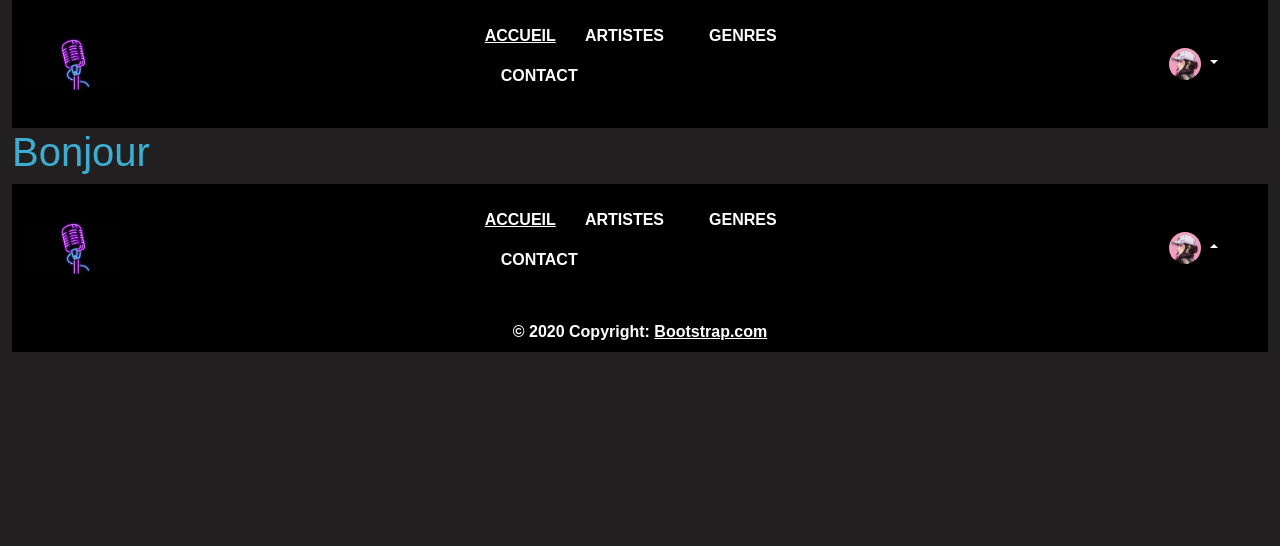
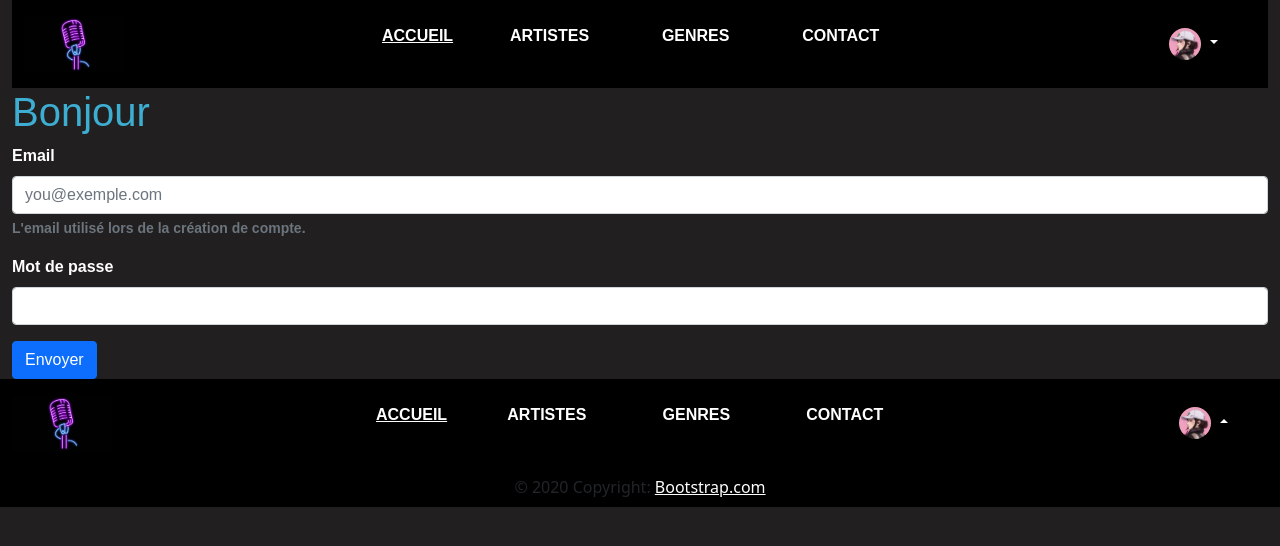
Before and after one commit to Darilah/LE-PROJET-SUPER-SECRET, a PHP site: page / in a window 1280 px wide. Shown: the top 546 px of the page. Run offline with PHP 8.4, Linux system fonts and the light colour scheme.

Commit message:
modif avec login

```diff
--- a/site/contact.php
+++ b/site/contact.php
@@ -16,7 +16,7 @@
     <script src="https://cdn.jsdelivr.net/npm/bootstrap@5.2.2/dist/js/bootstrap.bundle.min.js" integrity="sha384-OERcA2EqjJCMA+/3y+gxIOqMEjwtxJY7qPCqsdltbNJuaOe923+mo//f6V8Qbsw3" crossorigin="anonymous"></script>
 </head>
 <body class="d-flex flex-column min-vh-100">
-    <div class="container">
+    <div class="container-fluid">
 
     <?php include_once('header.php'); ?>
         <h1>Contactez nous</h1>
--- a/site/footer.php
+++ b/site/footer.php
@@ -2,7 +2,7 @@
   <nav class="navbar navbar-expand-lg navbar-dark" style="background-color: #000000;">
     <div class="container-fluid">
       <img src="image.jpg" alt="" width="100" height="55">
-        <ul class="navbar list-unstyled col-md-3 col-md-offset-1">
+        <ul class="navbar list-unstyled col-md-5 col-md-offset-1">
           <li class="nav-item mr-auto">
             <a class="nav-link-active" aria-current="page" href="index.php">ACCUEIL</a>
           </li>
@@ -25,7 +25,7 @@
               <ul class="dropdown-menu text-small dropdown-menu-dark" style="background-color: #000000; position: absolute; inset: 0px auto auto 0px; margin: 0px; transform: translate(0px, 34px);" data-popper-placement="bottom-start">
                 <li><a class="dropdown-item" href="#">Mes favoris</a></li>
                 <li><hr class="dropdown-divider"></li>
-                <li><a class="dropdown-item" href="#">Se déconnecter</a></li>
+                <li><a class="dropdown-item" href="logout.php">Se déconnecter</a></li>
               </ul>
             </div>
         </ul>
--- a/site/header.php
+++ b/site/header.php
@@ -2,7 +2,7 @@
   <nav class="navbar navbar-expand-lg navbar-dark" style="background-color: #000000;">
     <div class="container-fluid">
       <img src="image.jpg" alt="" width="100" height="55">
-        <ul class="navbar list-unstyled col-md-3 col-md-offset-1">
+        <ul class="navbar list-unstyled col-md-5 col-md-offset-1">
           <li class="nav-item">
             <a class="nav-link-active" aria-current="page" href="index.php">ACCUEIL</a>
           </li>
@@ -25,7 +25,7 @@
             <ul class="dropdown-menu text-small dropdown-menu-dark" style="background-color: #000000; position: absolute; inset: 0px auto auto 0px; margin: 0px; transform: translate(0px, 34px);" data-popper-placement="bottom-start">
               <li><a class="dropdown-item" href="#">Mes favoris</a></li>
               <li><hr class="dropdown-divider"></li>
-              <li><a class="dropdown-item" href="#">Se déconnecter</a></li>
+              <li><a class="dropdown-item" href="logout.php">Se déconnecter</a></li>
             </ul>
           </div>
         </ul>
--- a/site/index.php
+++ b/site/index.php
@@ -1,3 +1,19 @@
+<?php session_start(); // $_SESSION ?>
+
+<?php
+
+try
+{
+	// On se connecte à MySQL
+	$db = new PDO('mysql:host=localhost;dbname=projet2022;charset=utf8', 'root', 'root');
+}
+catch(Exception $e)
+{
+	// En cas d'erreur, on affiche un message et on arrête tout
+        die('Erreur : '.$e->getMessage());
+}
+?>
+
 <!DOCTYPE html>
 <html>
 <head>
@@ -23,6 +39,12 @@
     <?php include_once('header.php'); ?>
         <h1>Bonjour</h1>
 
+
+    <?php include_once('login.php'); ?>
+
+    </div>
+
     <?php include_once('footer.php'); ?>
+
 </body>
 </html>
--- /dev/null
+++ b/site/login.php
@@ -0,0 +1,58 @@
+<?php session_start(); ?>
+<?php // login.php
+
+
+// Validation du formulaire
+if (isset($_POST['email']) &&  isset($_POST['password'])) {
+
+    $sqlQuery = 'SELECT * FROM users';
+    $usersStatement = $db->prepare($sqlQuery);
+    $usersStatement->execute();
+    $users = $usersStatement->fetchAll();
+
+    foreach ($users as $user) {
+        if (
+            $user['email'] === $_POST['email'] &&
+            $user['password'] === $_POST['password']
+        ) {
+            $_SESSION['LOGGED_USER'] = $user['email'];
+        } else {
+            $errorMessage = sprintf('Les informations envoyées ne permettent pas de vous identifier : (%s/%s)',
+                $_POST['email'],
+                $_POST['password']
+            );
+        }
+    }
+}
+?>
+
+<!--
+   Si utilisateur/trice est non identifié(e), on affiche le formulaire
+-->
+<?php if(!isset($_SESSION['LOGGED_USER'])): ?>
+<form action="index.php" method="post">
+    <!-- si message d'erreur on l'affiche -->
+    <?php if(isset($errorMessage)) : ?>
+        <div class="alert alert-danger" role="alert">
+            <?php echo $errorMessage; ?>
+        </div>
+    <?php endif; ?>
+    <div class="mb-3">
+        <label for="email" class="form-label">Email</label>
+        <input type="email" class="form-control" id="email" name="email" aria-describedby="email-help" placeholder="you@exemple.com">
+        <div id="email-help" class="form-text">L'email utilisé lors de la création de compte.</div>
+    </div>
+    <div class="mb-3">
+        <label for="password" class="form-label">Mot de passe</label>
+        <input type="password" class="form-control" id="password" name="password">
+    </div>
+    <button type="submit" class="btn btn-primary">Envoyer</button>
+</form>
+<!--
+    Si utilisateur/trice bien connectée on affiche un message de succès
+-->
+<?php else: ?>
+    <div class="alert alert-success" role="alert">
+        Bonjour <?php echo $_SESSION['LOGGED_USER']; ?> et bienvenue sur le site !
+    </div>
+<?php endif; ?>
```
Also changed, not shown: site/logout.php (added, +7 -0 lines).
